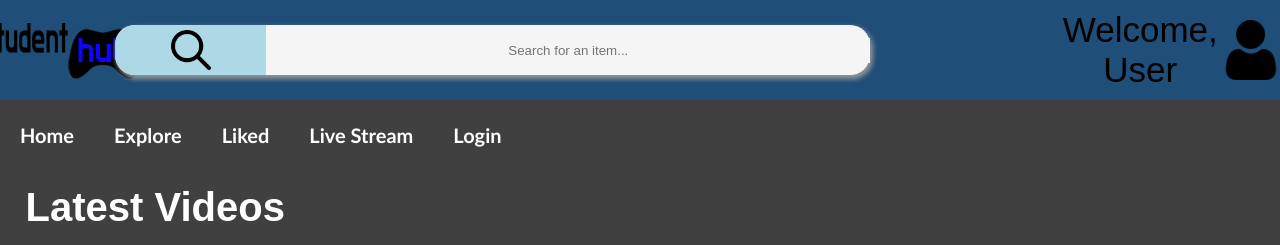
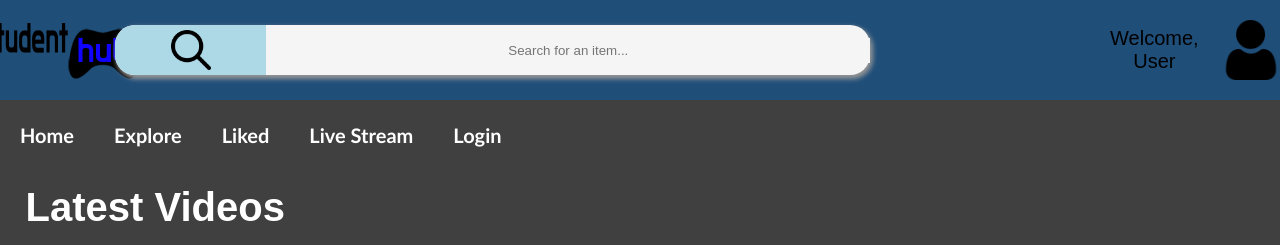
Before and after one commit to pnowy11/PPM-Website, a PHP site: page / in a window 1280 px wide. Shown: the top 245 px of the page. Run offline with PHP 8.4, Linux system fonts and the light colour scheme; data comes from the database, SQL or seed files in the repository.

Commit message:
Update style.css
changed font size of welcome user

```diff
--- a/HTML new/style.css
+++ b/HTML new/style.css
@@ -174,7 +174,7 @@ input {
     }
 
     .container_user p{
-        font-size: 35px;
+        font-size: 20px;
         padding: 3px;
     }
 
```
